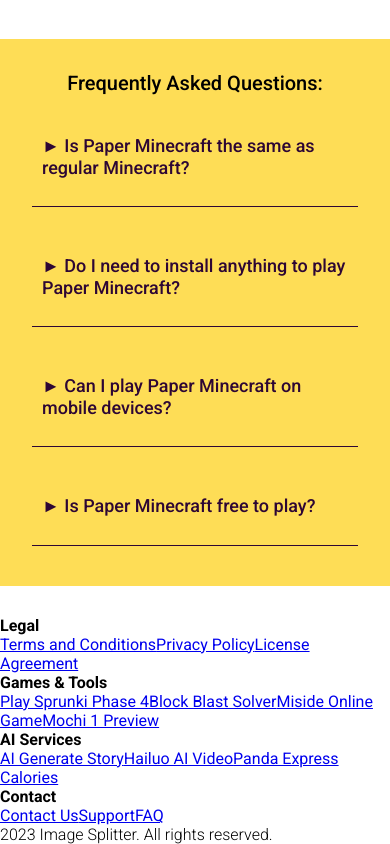
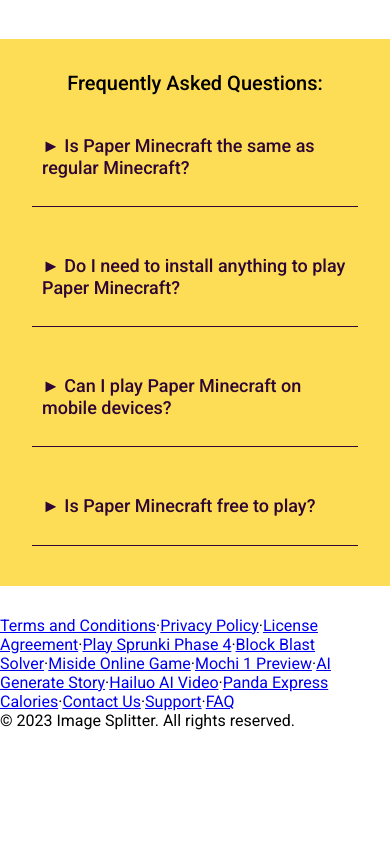
Before and after one commit to codaaiteam/image-splitter-nextjs, a Next.js app: page / in a window 390 px wide. Shown: the part 4421-5265 px from the top of the page. After the commit the page ends 5151 px from the top, so only its background shows below. Built offline with nearby package versions, Linux system fonts and the light colour scheme.

Commit message:
add links

```diff
--- a/src/app/Components/Footer.js
+++ b/src/app/Components/Footer.js
@@ -3,84 +3,71 @@
 
 const Footer = () => {
   return (
-    <footer className="bg-gray-900 text-gray-300 py-12 mt-auto">
+    <footer className="bg-gray-900 text-gray-300 py-8">
       <div className="container mx-auto px-4">
-        <div className="grid grid-cols-1 md:grid-cols-2 lg:grid-cols-4 gap-8">
-          <div className="space-y-4">
-            <h4 className="text-white text-lg font-semibold mb-4">Legal</h4>
-            <div className="flex flex-col space-y-2">
+        <div className="flex flex-wrap justify-center gap-x-3 gap-y-2 text-sm mb-6">
           <Link href="/terms" className="hover:text-white transition-colors duration-200">
             Terms and Conditions
           </Link>
+          <span className="text-gray-600">·</span>
           <Link href="/privacy" className="hover:text-white transition-colors duration-200">
             Privacy Policy
           </Link>
+          <span className="text-gray-600">·</span>
           <Link href="/license" className="hover:text-white transition-colors duration-200">
             License Agreement
           </Link>
-            </div>
-          </div>
-
-          <div className="space-y-4">
-            <h4 className="text-white text-lg font-semibold mb-4">Games & Tools</h4>
-            <div className="flex flex-col space-y-2">
+          <span className="text-gray-600">·</span>
           <Link href="https://www.playsprunkiphase4.com" target="_blank" rel="noopener noreferrer"
             className="hover:text-white transition-colors duration-200">
             Play Sprunki Phase 4
           </Link>
+          <span className="text-gray-600">·</span>
           <Link href="https://www.blockblastsolvers.org" target="_blank" rel="noopener noreferrer"
             className="hover:text-white transition-colors duration-200">
             Block Blast Solver
           </Link>
+          <span className="text-gray-600">·</span>
           <Link href="https://www.miside-online.org" target="_blank" rel="noopener noreferrer"
             className="hover:text-white transition-colors duration-200">
             Miside Online Game
           </Link>
+          <span className="text-gray-600">·</span>
           <Link href="https://www.mochi1preview.com/" target="_blank" rel="noopener noreferrer"
             className="hover:text-white transition-colors duration-200">
             Mochi 1 Preview
           </Link>
-            </div>
-          </div>
-
-          <div className="space-y-4">
-            <h4 className="text-white text-lg font-semibold mb-4">AI Services</h4>
-            <div className="flex flex-col space-y-2">
+          <span className="text-gray-600">·</span>
           <Link href="https://c2story.com/" target="_blank" rel="noopener noreferrer"
             className="hover:text-white transition-colors duration-200">
             AI Generate Story
           </Link>
+          <span className="text-gray-600">·</span>
           <Link href="https://www.hailuoai.work" target="_blank" rel="noopener noreferrer"
             className="hover:text-white transition-colors duration-200">
             Hailuo AI Video
           </Link>
+          <span className="text-gray-600">·</span>
           <Link href="https://www.calories-calculator.cc" target="_blank" rel="noopener noreferrer"
             className="hover:text-white transition-colors duration-200">
             Panda Express Calories
           </Link>
-            </div>
-          </div>
-
-          <div className="space-y-4">
-            <h4 className="text-white text-lg font-semibold mb-4">Contact</h4>
-            <div className="flex flex-col space-y-2">
+          <span className="text-gray-600">·</span>
           <Link href="/contact" className="hover:text-white transition-colors duration-200">
             Contact Us
           </Link>
+          <span className="text-gray-600">·</span>
           <Link href="/support" className="hover:text-white transition-colors duration-200">
             Support
           </Link>
+          <span className="text-gray-600">·</span>
           <Link href="/faq" className="hover:text-white transition-colors duration-200">
             FAQ
           </Link>
         </div>
-          </div>
-        </div>
 
-        <div className="border-t border-gray-800 mt-12 pt-8 text-center text-sm">
-          <p className="text-gray-400">
-            {new Date().getFullYear()} Image Splitter. All rights reserved.
-          </p>
+        <div className="text-center text-sm text-gray-400">
+          &copy; {new Date().getFullYear()} Image Splitter. All rights reserved.
         </div>
       </div>
     </footer>
```
Lines whose indentation alone changed are shown as unchanged.
